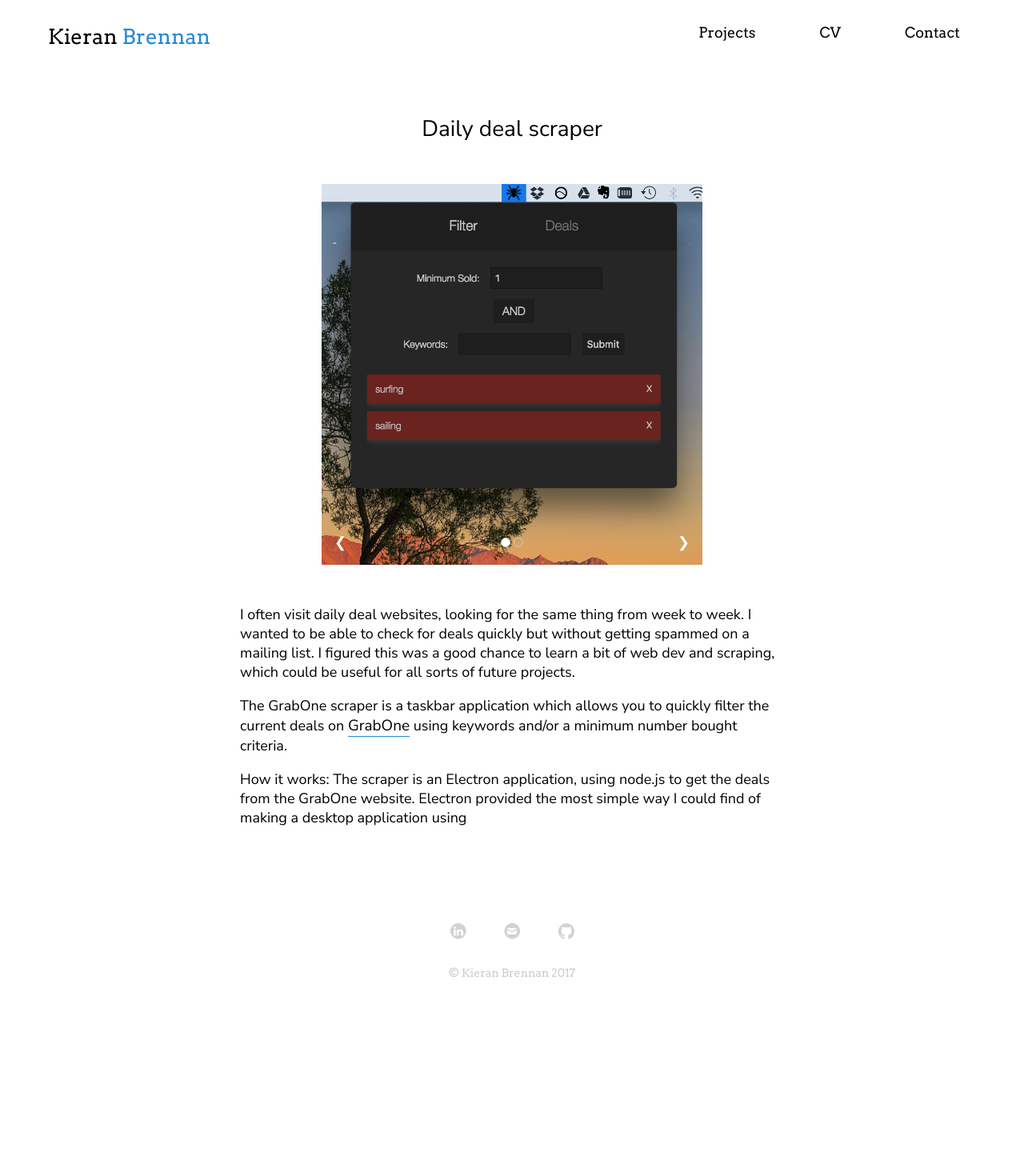
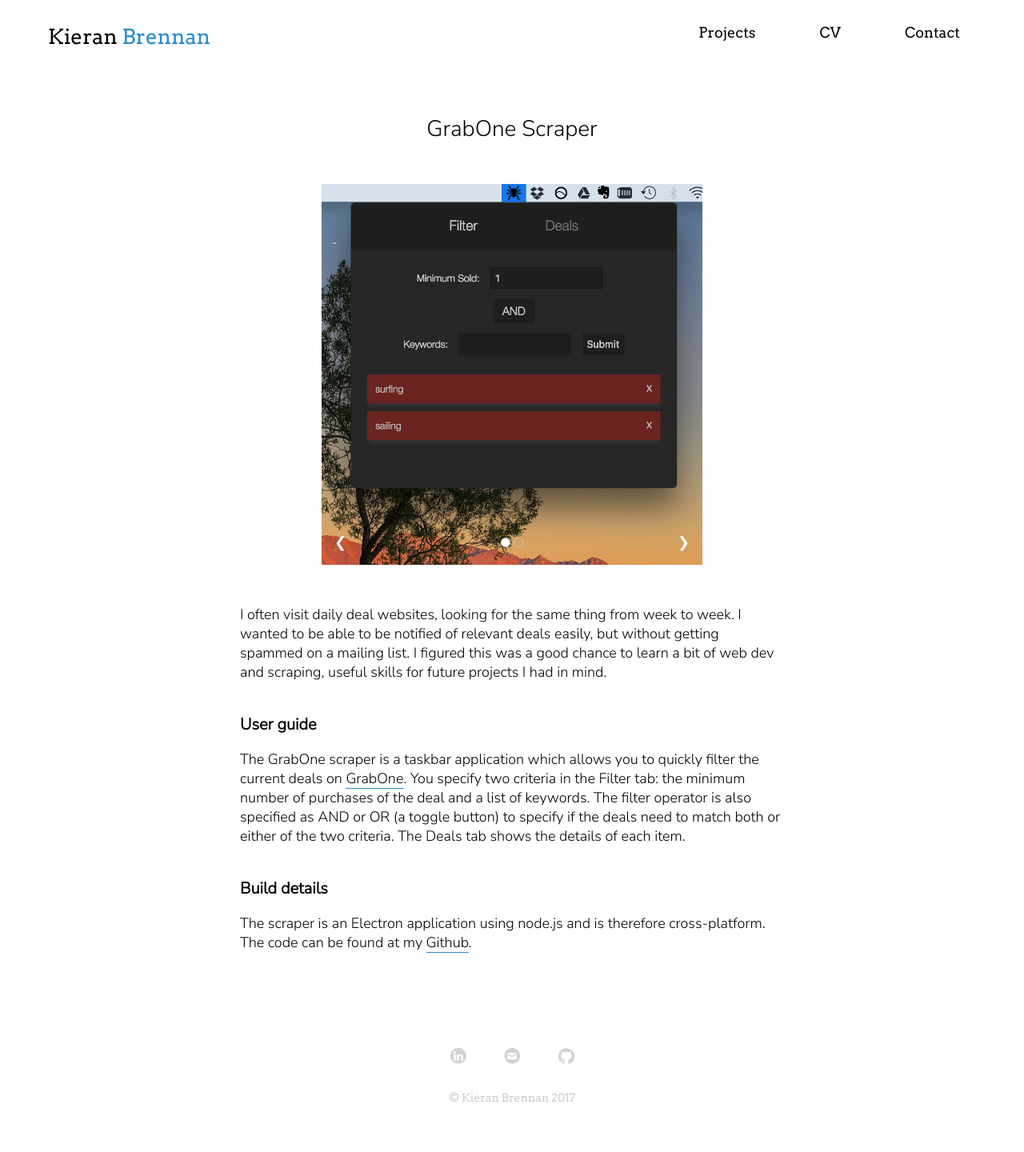
Before and after one commit to kbre93/kbre93.github.io, a Jekyll site: the page built from _posts/2017-01-25-daily-deal-scraper.markdown, in a window 1280 px wide. Shown: the whole page at 80% size. Built offline with Jekyll 4.4.1, drawn with Linux system fonts in a browser that asks for light colours; nearby versions of some CDN libraries; before the commit the page ends 1284 px from its top, so only the background shows below that.

Commit message:
Updated descriptions

```diff
--- a/_includes/head.html
+++ b/_includes/head.html
@@ -23,7 +23,7 @@
   <meta name="viewport" content="width=device-width, initial-scale=1">
   <!-- <link href="dist/css/app.css" rel="stylesheet"> -->
   <!-- <link rel="stylesheet" type="text/css" href="style.css"> -->
-  <link rel="stylesheet" type="text/css"  href="https://fonts.googleapis.com/css?family=Arvo|Nunito+Sans">
+  <link rel="stylesheet" type="text/css"  href="https://fonts.googleapis.com/css?family=Arvo|Nunito+Sans:300">
   <link rel="stylesheet" href="{{ "/assets/style.css" | relative_url }}">
   <link rel="apple-touch-icon" sizes="180x180" href="/apple-touch-icon.png">
   <link rel="icon" type="image/png" href="/favicon-32x32.png" sizes="32x32">
--- a/_posts/2017-01-25-daily-deal-scraper.markdown
+++ b/_posts/2017-01-25-daily-deal-scraper.markdown
@@ -1,15 +1,17 @@
 ---
 layout: post
-title:  Daily deal scraper
+title:  GrabOne Scraper
 date:   2017-01-22 14:33:03 +1300
 previewImg: grabOneScraper2.png
 imgDir: assets/images/dailyDealScraper
 permalink: projects/scraper
 ---
 
-I often visit daily deal websites, looking for the same thing from week to week. I wanted to be able to check for deals quickly but without getting spammed on a mailing list. I figured this was a good chance to learn a bit of web dev and scraping, which could be useful for all sorts of future projects.
+I often visit daily deal websites, looking for the same thing from week to week. I wanted to be able to be notified of relevant deals easily, but without getting spammed on a mailing list. I figured this was a good chance to learn a bit of web dev and scraping, useful skills for future projects I had in mind.
 
-The GrabOne scraper is a taskbar application which allows you to quickly filter the current deals on [GrabOne](http://grabone.co.nz){:.link} using keywords and/or a minimum number bought criteria.
+{% include post_sub_heading.html sub_heading="User guide" %}
 
-How it works:
-The scraper is an Electron application, using node.js to get the deals from the GrabOne website. Electron provided the most simple way I could find of making a desktop application using
+The GrabOne scraper is a taskbar application which allows you to quickly filter the current deals on [GrabOne](http://grabone.co.nz){:.link}. You specify two criteria in the Filter tab: the minimum number of purchases of the deal and a list of keywords. The filter operator is also specified as AND or OR (a toggle button) to specify if the deals need to match both or either of the two criteria. The Deals tab shows the details of each item.
+
+{% include post_sub_heading.html sub_heading="Build details" %}
+The scraper is an Electron application using node.js and is therefore cross-platform. The code can be found at my [Github](https://github.com/kbre93){:.link}.
--- a/_posts/2017-01-25-magic-mirror.markdown
+++ b/_posts/2017-01-25-magic-mirror.markdown
@@ -14,7 +14,7 @@
 In short, an LED monitor hides behind the one-way mirror and is connected to a Raspberry Pi. The computer is running a Apache server, which has access to your calendar to show upcoming events, an open source weather website for the forecast, and a list of motivational quotes. The details can be found at the link above. The modifications I made were adding the quotes at the bottom of the display and a PIR sensor to turn off the mirror when no one is in the room.
 
 {% include post_sub_heading.html sub_heading="Lessons" %}
-I learnt the basics of setting up a Raspberry Pi as a kiosk. I also learnt a few timber manipulation techniques and how valuable it is to know people who own tools.
+I learnt how to set up a Raspberry Pi to run as a kiosk, some few timber manipulation techniques and how valuable it is to know people who own tools.
 
 {% include post_sub_heading.html sub_heading="Improvements" %}
-I would have ideally made the mirror a bit thinner but this was difficult when my main criteria for the monitor was price. It would also be nice to have a display where the black pixels are actually off. As far as I know, this is only possible with an OLED display. Another pricey solution. Alternatively, smaller displays, such as a tablet, could be used in only the regions which display things.
+I would have ideally made the mirror a bit thinner but this was difficult due to budget constraints. It would also be nice to have a display where the black pixels are completely off. As far as I know, this is only possible with an OLED display, which is also a pricey solution. Alternatively, a few, smaller displays could be used in only the regions which display things.
--- a/assets/style.css
+++ b/assets/style.css
@@ -197,7 +197,7 @@
 	margin-top: 50px;
 	/*font-family: "avenir";*/
   font-family: 'Nunito Sans', sans-serif;
-  font-weight: lighter;
+  font-weight: 300;
 	font-size: 18px;
 	text-align: left;
   /*text-align-last: center;*/
@@ -236,7 +236,7 @@
 	color: inherit;
 	border-bottom: solid var(--blue);
 	border-bottom-width: 1px;
-	font-size: 19px;
+	/*font-size: 19px;*/
 	transition: 0.3s;
 }
 a.link:hover{
@@ -393,7 +393,7 @@
 
 #post_sub_heading {
     font-weight: bold;
-    /*font-size: 22px;*/
+    font-size: 20px;
     margin-top: 40px;
     margin-bottom: 0px;
 }
```
Also changed, not shown: 8 other files.
